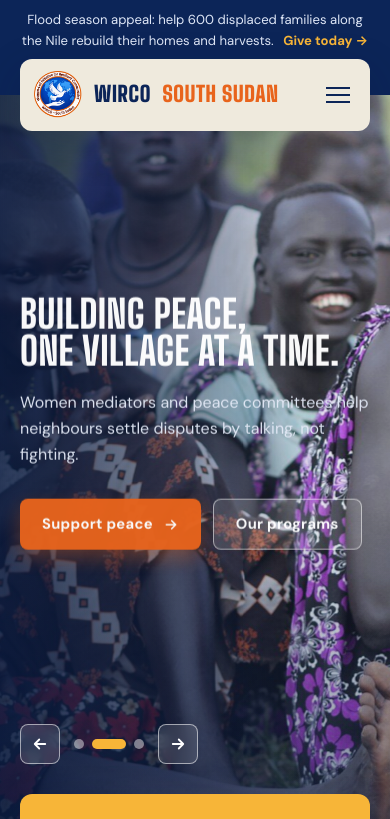
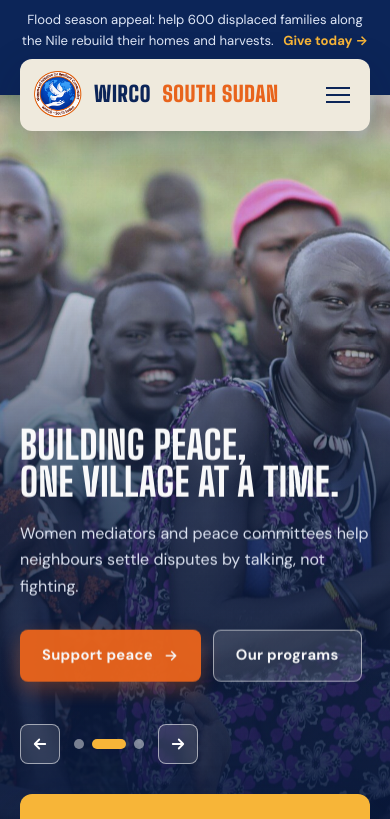
Before and after one commit to Nelson211-0ss/wirco-website, a plain HTML site: page index.html in a window 390 px wide. Shown: the top 819 px of the page. Drawn offline with Linux system fonts and the light colour scheme.

Commit message:
Frame hero photos on faces; full-width header on scroll
- Start hero photos below the blue announcement bar so no heads are
  hidden behind it
- Give each slide its own focus point (crop and zoom origin) for
  desktop and mobile, so faces stay clear and well positioned
- On mobile, shade the bottom of the photo and place the text lower,
  keeping faces visible at the top
- Expand the floating header card into a full-width bar once the
  page scrolls

Co-Authored-By: Claude Opus 5.5 <noreply@anthropic.com>

```diff
--- a/css/style.css
+++ b/css/style.css
@@ -117,9 +117,15 @@ html { scroll-padding-top: 110px; }
 }
 
 /* Once the page scrolls, the card stays pinned near the top */
-.header.scrolled { position: fixed; top: 12px; left: 0; right: 0; margin-top: 0; animation: headerIn .35s ease; }
-.header.scrolled .nav { background: rgba(239, 234, 221, .97); backdrop-filter: blur(10px); box-shadow: 0 10px 30px rgba(12, 37, 88, .18); }
-@keyframes headerIn { from { transform: translateY(-140%); } to { transform: none; } }
+/* Once the page scrolls, the card expands into a full-width bar fixed at the top */
+.header.scrolled {
+  position: fixed; top: 0; left: 0; right: 0; margin-top: 0;
+  background: rgba(239, 234, 221, .97); backdrop-filter: blur(10px);
+  border-bottom: 1px solid var(--line); box-shadow: 0 8px 28px rgba(12, 37, 88, .12);
+  animation: headerIn .35s ease;
+}
+.header.scrolled .nav { background: transparent; box-shadow: none; border-radius: 0; padding: 0; }
+@keyframes headerIn { from { transform: translateY(-100%); } to { transform: none; } }
 
 .brand { display: flex; align-items: center; gap: 12px; }
 .brand img { width: 48px; height: 48px; }
@@ -145,7 +151,7 @@ html { scroll-padding-top: 110px; }
 }
 .hero-card::before {
   content: ""; position: absolute; inset: 0; z-index: 1; pointer-events: none;
-  background: linear-gradient(90deg, rgba(8, 24, 60, .85) 0%, rgba(8, 24, 60, .5) 45%, rgba(8, 24, 60, .05) 80%),
+  background: linear-gradient(90deg, rgba(8, 24, 60, .82) 0%, rgba(8, 24, 60, .45) 42%, rgba(8, 24, 60, 0) 72%),
               linear-gradient(0deg, rgba(8, 24, 60, .5), transparent 40%);
 }
 /* Content is centred in the space between the header card and the donation strip */
@@ -159,10 +165,11 @@ html { scroll-padding-top: 110px; }
 .hero-actions { display: flex; gap: 12px; flex-wrap: wrap; margin-top: 30px; }
 
 /* Slider */
-.hero-slides { position: absolute; inset: 0; z-index: 0; }
+.hero-slides { position: absolute; top: var(--topbar-h, 72px); left: 0; right: 0; bottom: 0; z-index: 0; } /* photo starts below the blue bar */
 .hero-slide {
-  position: absolute; inset: 0; background: var(--navy) center/cover no-repeat;
-  opacity: 0; transform: scale(1.08);
+  position: absolute; inset: 0; background: var(--navy) no-repeat;
+  background-size: cover; background-position: var(--focus, center); transform-origin: var(--focus, center);
+  opacity: 0; transform: scale(1.06);
   transition: opacity 1.2s ease, transform 7s ease-out;
 }
 .hero-slide.is-active { opacity: 1; transform: scale(1); }
@@ -440,7 +447,9 @@ html { scroll-padding-top: 110px; }
 @media (max-width: 720px) {
   .section { padding: 68px 0; }
   .hero-card { height: auto; min-height: 100svh; max-height: none; }
-  .hero-card > .wrap { padding: 150px 0 150px; }
+  .hero-card > .wrap { justify-content: flex-end; padding: 150px 0 150px; }
+  .hero-slide { background-position: var(--focus-m, var(--focus, center)); transform-origin: var(--focus-m, var(--focus, center)); }
+  .hero-card::before { background: linear-gradient(0deg, rgba(8, 24, 60, .92) 0%, rgba(8, 24, 60, .7) 42%, rgba(8, 24, 60, .05) 72%); }
   .hero-title { font-size: clamp(2.3rem, 10vw, 3rem); }
   .hero p { font-size: 1rem; }
   .brand-text strong { font-size: 1.35rem; }
--- a/index.html
+++ b/index.html
@@ -76,9 +76,9 @@
     <section class="hero">
         <div class="hero-card hero-slider" aria-roledescription="carousel" aria-label="WIRCO highlights">
           <div class="hero-slides">
-          <div class="hero-slide is-active" style="background-image:url('images/hero-1-women-leading.jpg')" role="img" aria-label="A South Sudanese woman laughing as she roasts groundnuts outside her home"></div>
-          <div class="hero-slide" style="background-image:url('images/hero-2-together.jpg')" role="img" aria-label="A group of South Sudanese women sitting together, laughing and clapping"></div>
-          <div class="hero-slide" style="background-image:url('images/hero-3-livelihoods.jpg')" role="img" aria-label="A smiling South Sudanese woman working outside under a cloudy sky"></div>
+          <div class="hero-slide is-active" style="background-image:url('images/hero-1-women-leading.jpg'); --focus: 60% 0%; --focus-m: 62% 0%;" role="img" aria-label="A South Sudanese woman laughing as she roasts groundnuts outside her home"></div>
+          <div class="hero-slide" style="background-image:url('images/hero-2-together.jpg'); --focus: 50% 15%; --focus-m: 70% 15%;" role="img" aria-label="A group of South Sudanese women sitting together, laughing and clapping"></div>
+          <div class="hero-slide" style="background-image:url('images/hero-3-livelihoods.jpg'); --focus: 50% 20%; --focus-m: 100% 20%;" role="img" aria-label="A smiling South Sudanese woman working outside under a cloudy sky"></div>
           </div>
           <div class="wrap"><div class="hero-content">
             <div class="hero-text is-active" role="group" aria-roledescription="slide" aria-label="1 of 3">
--- a/js/main.js
+++ b/js/main.js
@@ -80,6 +80,12 @@
   // Hero slider
   const slider = document.querySelector('.hero-slider');
   if (slider) {
+    // Start the photos just below the blue announcement bar, so no faces sit behind it
+    const topbar = document.querySelector('.topbar');
+    const setTopbarH = () => topbar && slider.style.setProperty('--topbar-h', topbar.offsetHeight + 'px');
+    setTopbarH();
+    window.addEventListener('resize', setTopbarH);
+
     const bgs = slider.querySelectorAll('.hero-slide');
     const texts = slider.querySelectorAll('.hero-text');
     const dots = slider.querySelectorAll('.hero-dot');
```
